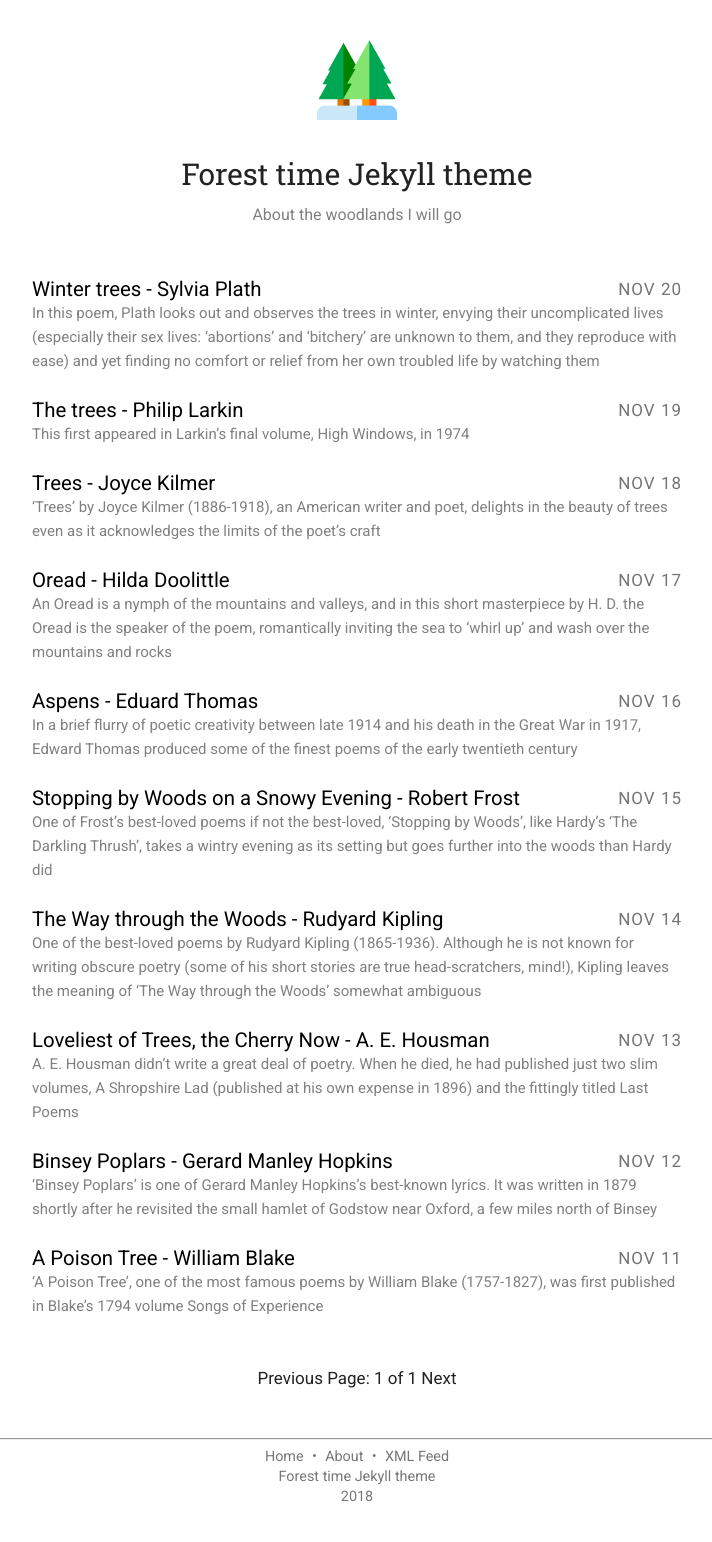
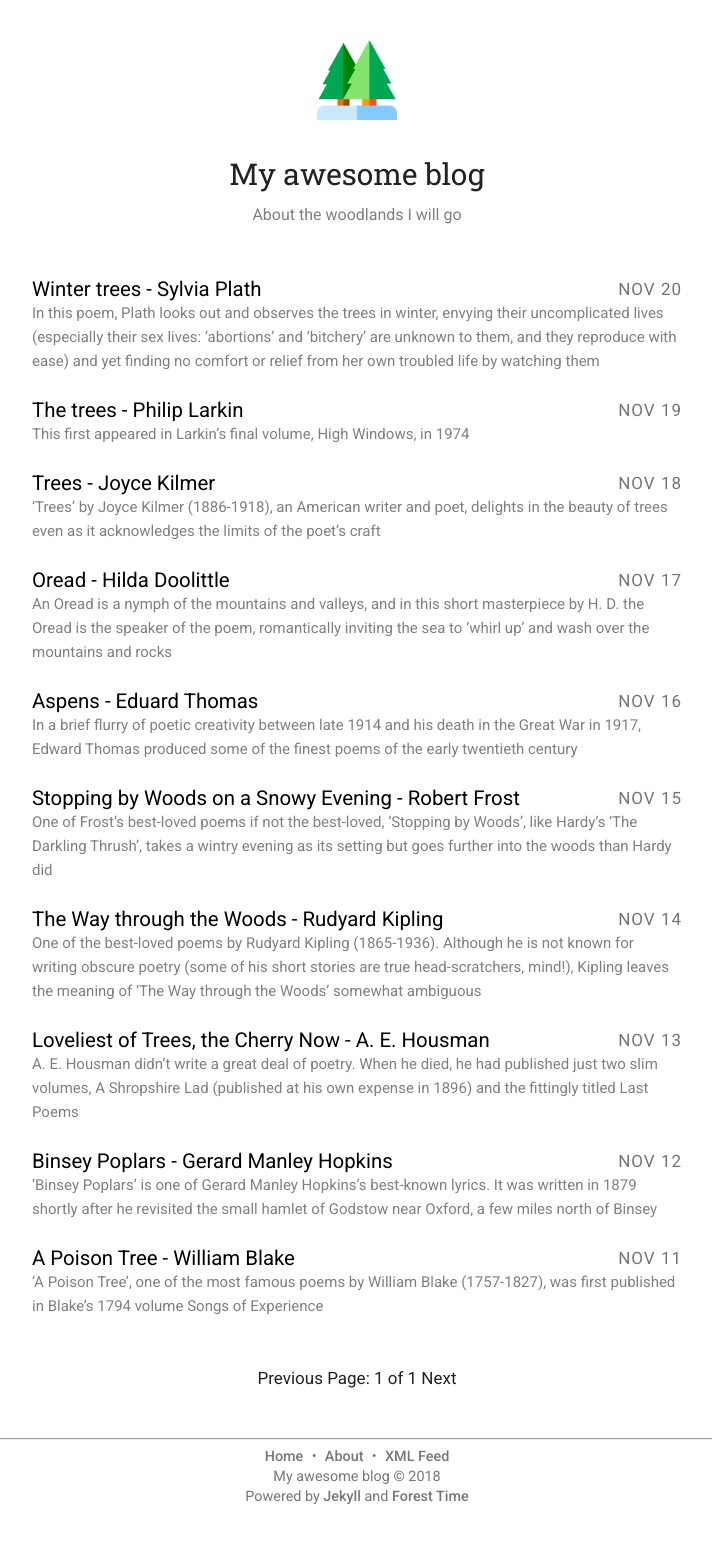
Before and after one commit to claudiuconstantin/forest-time-jekyll, a Jekyll site: the page built from index.html, in a window 1280 px wide. Shown: the whole page, without its empty margins (283-995 px from the left). Built offline with Jekyll 4.4.1, drawn with Linux system fonts in a browser that asks for light colours; the list of posts is cut into pages by our own code.

Commit message:
New gem version (footer updates, avatar fix)

```diff
--- a/_config.yml
+++ b/_config.yml
@@ -1,6 +1,6 @@
 # Site info
-title:              "Forest time Jekyll theme"
-lang:               "ro"
+title:              "My awesome blog"
+lang:               "en"
 description:        "About the woodlands I will go"
 google_analytics:   UA-XXXXXXX-X
 
--- a/_includes/footer.html
+++ b/_includes/footer.html
@@ -1,10 +1,13 @@
 <div class="footer">
-	<hr />
+  <hr />
 
   <span>
     <a href="{{ site.baseurl }}/" class="phantom">Home</a> ・
     <a href="{{ site.baseurl }}{{ site.author_about }}" class="phantom">About</a> ・
     <a href="{{ site.baseurl }}/feed.xml" class="phantom">XML Feed</a></span>
-  <span class="block">{{ site.title }}</span>
-  <span>{{ site.time | date: '%Y' }}</span>
+  <span class="block">{{ site.title }} &copy; {{ site.time | date: '%Y' }}</span>
+  <span>
+    Powered by <a href="https://jekyllrb.com/" class="phantom">Jekyll</a>
+    and
+    <a href="https://github.com/claudiuconstantin/forest-time-jekyll" class="phantom">Forest Time</a></span>
 </div>
--- a/_includes/header.html
+++ b/_includes/header.html
@@ -6,7 +6,7 @@
 	{% endif %}
 
 	<a href="{{ site.baseurl }}/">
-		<img src="{{site.baseurl}}/{{ site.brandingFolder }}/avatar.jpg">
+		<img src="{{ site.baseurl }}{{ site.brandingFolder }}/avatar.jpg">
 	</a>
 	<span class="logo-prompt">{{ prompt }}</span>
 </aside>
--- a/_sass/main.scss
+++ b/_sass/main.scss
@@ -544,8 +544,7 @@
 
 a.phantom {
   color: $gray;
-  text-decoration: none;
-  font-weight: 400;
+  font-weight: 500;
 
   &:hover {
     color: $gray;
--- a/test-gem/Gemfile
+++ b/test-gem/Gemfile
@@ -3,7 +3,7 @@
 gem "jekyll", "~> 3.7"
 
 # gem "forest-time-jekyll", :path => "../"
-gem "forest-time-jekyll", "~> 0.1.3"
+gem "forest-time-jekyll", "~> 0.1.4"
 
 # If you have any plugins, put them here!
 group :jekyll_plugins do
--- a/test-gem/_config.yml
+++ b/test-gem/_config.yml
@@ -1,5 +1,6 @@
 
-title: Your awesome site
+title: "Your awesome site"
+lang: "en"
 email: john.doe@example.com
 description: >-
   Write an awesome description for your new site here. You can edit this
```
Also changed, not shown: Gemfile.lock, forest-time-jekyll.gemspec, test-gem/Gemfile.lock.
